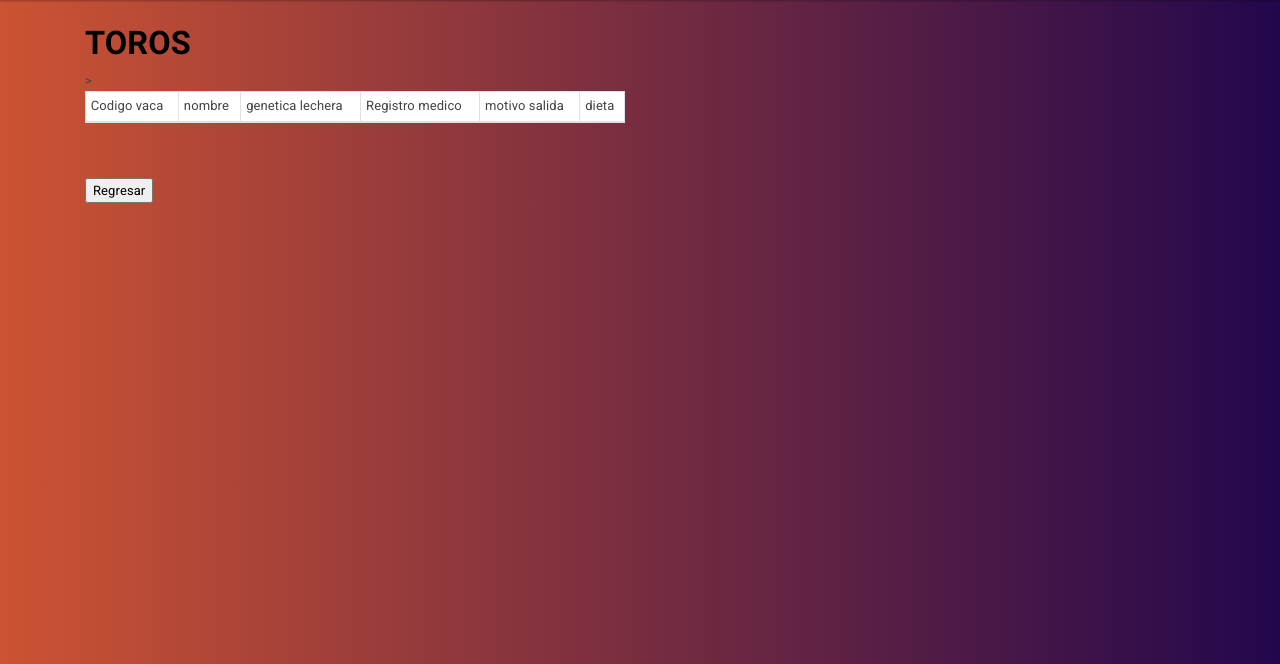
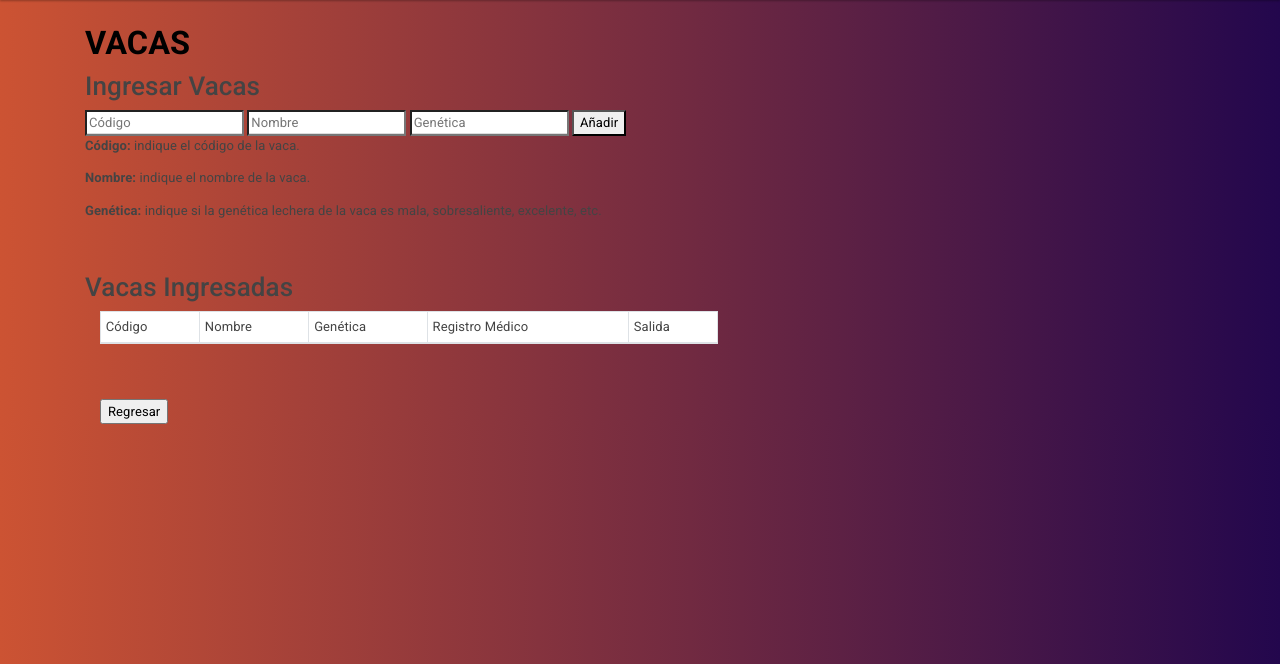
Before and after one commit to karou1182001/FinalBDGANT-V, a Flask app: page /vacas in a window 1280 px wide. Shown: the part 79-743 px from the top of the page. Run offline with Flask 2, Linux system fonts and the light colour scheme; data that the repository does not hold is empty; parts of the project's set-up code (start-up, migrations or seed data) failed here and were passed over.

Commit message:
Update vacas.html

```diff
--- a/ganaderiaApp/templates/vacas.html
+++ b/ganaderiaApp/templates/vacas.html
@@ -1,18 +1,44 @@
 {% extends 'layout.html' %}
 
 {% block body %}
-<h1 style="color:rgb(0, 0, 0)"><b>TOROS</b></h1>
-    <div class="row">
-        <div class="col-md-6">
+
+    <h1 style="color: black"><b>VACAS</b></h1>
+    <h2>Ingresar Vacas</h2>
+    {% with messages = get_flashed_messages() %}
+    {% if messages %}
+    {% for message in messages %}
+        <div class="alert alert-success alert-dismissible fade show" role="alert">
+            {{message}}
+            <button type="button" class="btn-close" data-bs-dismiss="alert" aria-label="Close"></button>
+        </div>
+    {% endfor %}
+    {% endif %}
+    {% endwith %}
+    <div>
+        <form action="/añadir_vaca", method="POST">
+            <input type="text" name="cod", placeholder="Código">
+            <input type="text" name="nombre" placeholder="Nombre">
+            <input type="text" name="genetica" placeholder="Genética">
+            <button type="submit">
+                Añadir
+            </button>
+            <p><b>Código:</b> indique el código de la vaca.</p>
+            <p><b>Nombre:</b> indique el nombre de la vaca.</p>
+            <p><b>Genética:</b> indique si la genética lechera de la vaca es mala, sobresaliente, excelente, etc.</p>
+            <br>
+            <br>
+        </form>
+    </div>
+    <h2>Vacas Ingresadas</h2>
+    <div class="col-md-7">
         <table class="table table-striped table-bordered bg-white table-sm">
             <thead>
                 <tr>
-                        <td>Codigo vaca</td>
-                        <td>nombre</td>
-                        <td>genetica lechera</td>
-                        <td>Registro medico</td>
-                        <td>motivo salida</td>
-                        <td>dieta</td>>
+                    <td>Código</td>
+                    <td>Nombre</td>
+                    <td>Genética</td>
+                    <td>Registro Médico</td>
+                    <td>Salida</td>
                 </tr>
             </thead>
             <tbody>
@@ -21,20 +47,13 @@
                     <td>{{data.0}}</td>
                     <td>{{data.1}}</td>
                     <td>{{data.2}}</td>
-                        <td>
-                            <a href = "/registro_medico/{{data.3}}"> {{data.3}} </a>
-                        </td>
-                        <td>
-                            <a href = "/motivo_salida/{{data.4}}"> {{data.4}} </a>
-                        </td>
-                        <td>
-                            <a href = "/registro_alimentacion/{{data.4}}"> consultar </a>
-                        </td>
+                    <td>{{data.3}}</td>
+                    <td>{{data.4}}</td>
+                    <td><a href="" class="btn btn-danger btn-delete">Delete</a></td>
                 </tr>
                 {% endfor%}
             </tbody>
         </table>
-
         <br>
         <br>
         <form action="http://localhost:3000/">
@@ -42,4 +61,6 @@
         </form>
         </div>
     </div>
+
+
 {% endblock %}
```
Lines whose indentation alone changed are shown as unchanged.
